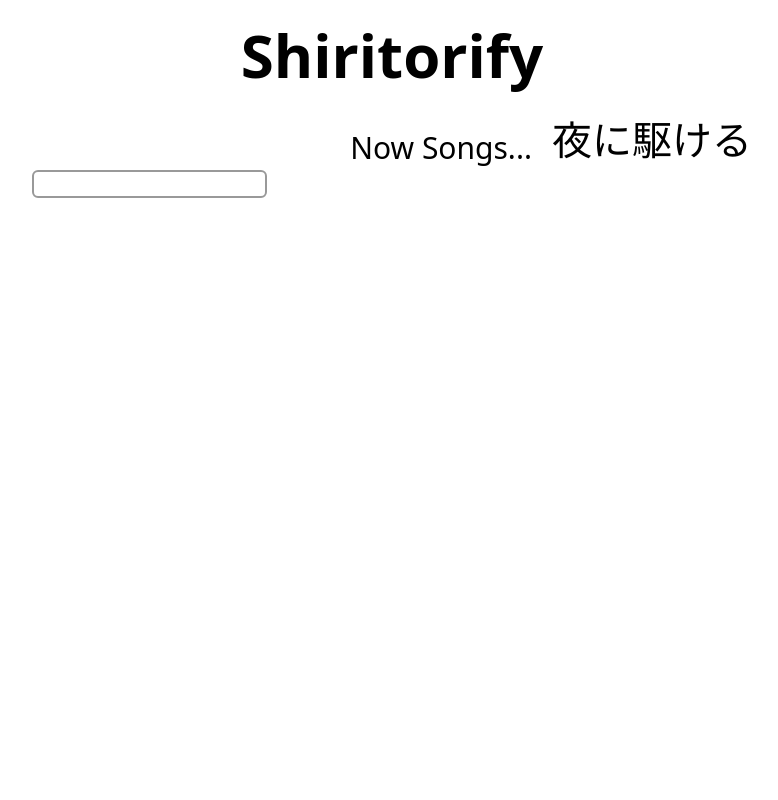
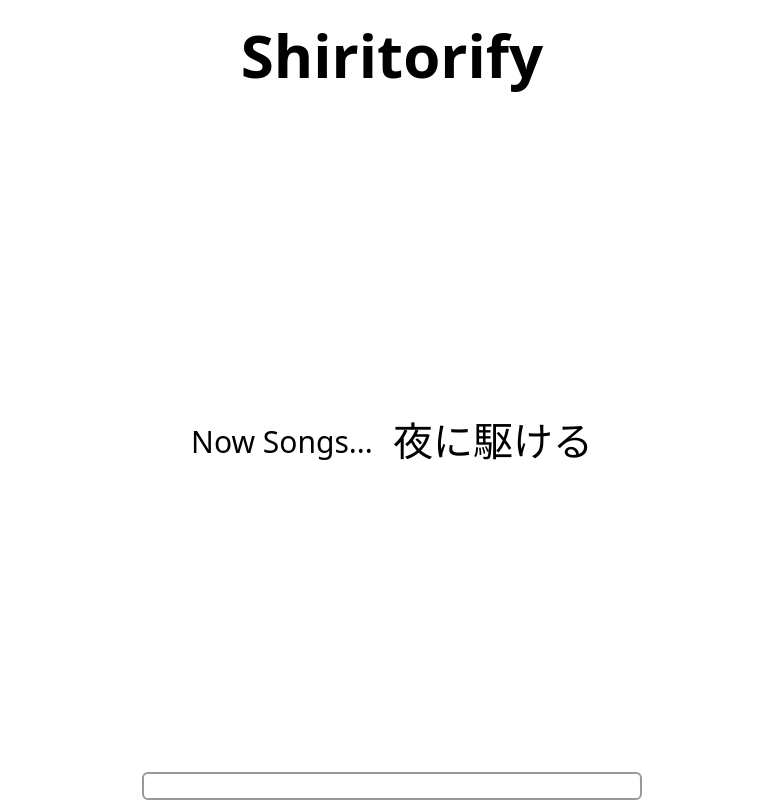
Before and after one commit to tikuwabuoden/Shiritorify, a Nuxt app: page / in a window 1280 px wide. Shown: the whole page, without its empty margins (248-1026 px from the left). Built offline with nearby package versions, Linux system fonts and the light colour scheme.

Commit message:
style: 検索欄を画面下側に，曲名表示を画面中央に移動

```diff
--- a/app/pages/index.vue
+++ b/app/pages/index.vue
@@ -27,6 +27,7 @@ const searchTracks = () => {
 </script>
 
 <template>
+  <div class="page">
     <header>
       <h1 class="header">Shiritorify</h1>
     </header>
@@ -36,6 +37,7 @@ const searchTracks = () => {
           <p class="now-song-label">Now Songs...</p>
           <p class="now-song-title">夜に駆ける</p>
         </div>
+        <div class="search-box">
           <form class="form">
             <input
               v-model="query"
@@ -45,10 +47,18 @@ const searchTracks = () => {
             />
           </form>
         </div>
+      </div>
     </main>
+  </div>
 </template>
 
 <style scoped>
+.page {
+  min-height: 100vh;
+  display: flex;
+  flex-direction: column;
+}
+
 .header {
   font-size: 60px;
   font-weight: bold;
@@ -56,15 +66,23 @@ const searchTracks = () => {
   margin: 10px auto;
 }
 
+main {
+  flex: 1;
+  display: flex;
+}
+
 .main-div {
-  max-width: 720px;
+  flex: 1;
+  width: min(720px, 100%);
   margin: 0 auto;
+  display: grid;
+  grid-template-rows: 1fr auto;
 }
 
 .now-song {
   display: flex;
-  justify-content: flex-end;
-  align-items: end;
+  align-items: center;
+  justify-content: center;
   gap: 20px;
 }
 
@@ -76,12 +94,18 @@ const searchTracks = () => {
   font-size: 40px;
 }
 
+.search-box {
+  display: flex;
+  justify-content: center;
+  align-items: center;
+}
+
 .form {
   display: flex;
-  gap: 10px;
 }
 
 .search-input {
+  width: 500px;
   border: 2px solid #999;
   border-radius: 6px;
 }
```
Lines whose indentation alone changed are shown as unchanged.
